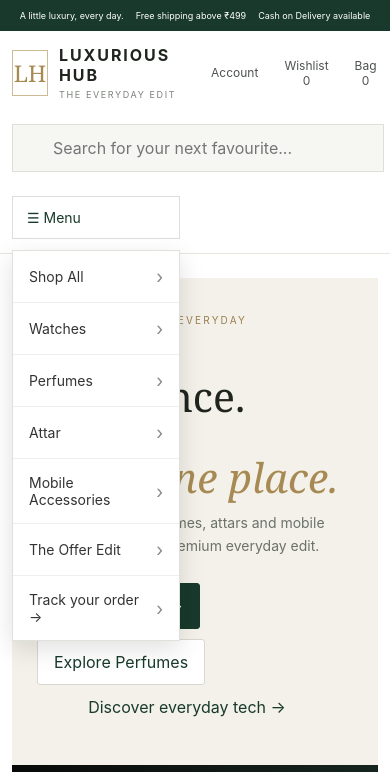
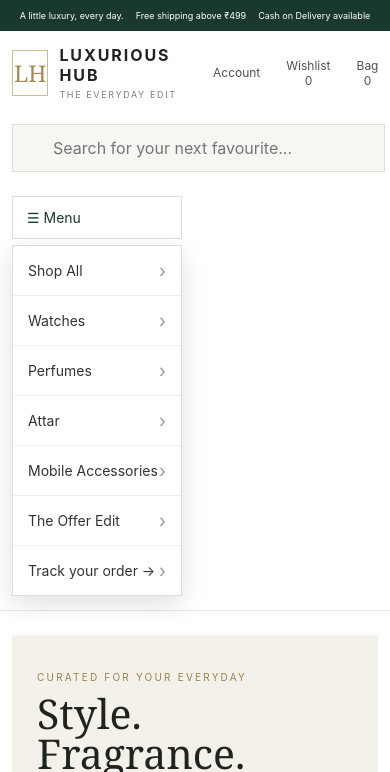
Before and after one commit to bloodred053-spec/luxurious-hub, a website: page public/index.html in a window 390 px wide. Both pictures are taken after a click on the button "☰ Menu". Shown: the top 772 px of the page. Drawn offline with Linux system fonts and the light colour scheme; no server answers.

Commit message:
Update styles.css

```diff
--- a/public/styles.css
+++ b/public/styles.css
@@ -477,3 +477,70 @@
     display:none !important;
   }
 }
+/* FINAL MOBILE DROPDOWN */
+@media(max-width:700px){
+
+  nav{
+    position:relative !important;
+    display:block !important;
+    width:100% !important;
+    overflow:visible !important;
+  }
+
+  .navlinks{
+    display:none !important;
+  }
+
+  .mobile-menu-btn{
+    display:block !important;
+    width:170px;
+    background:#fff;
+    border:1px solid #dddeda;
+    padding:12px 14px;
+    text-align:left;
+    font-size:14px;
+    color:#18392b;
+    cursor:pointer;
+  }
+
+  .mobile-menu{
+    position:static !important;
+    display:none;
+    width:170px;
+    margin-top:6px;
+    background:#fff;
+    border:1px solid #dddeda;
+    box-shadow:0 8px 24px rgba(0,0,0,.12);
+    z-index:100;
+    max-height:none !important;
+    overflow:visible !important;
+  }
+
+  .mobile-menu.show{
+    display:block !important;
+  }
+
+  .mobile-menu a{
+    display:flex !important;
+    align-items:center;
+    justify-content:space-between;
+    width:100%;
+    padding:14px 15px;
+    border-bottom:1px solid #eeeeea;
+    color:#333;
+    text-decoration:none;
+    font-size:14px;
+    background:#fff;
+    box-sizing:border-box;
+  }
+
+  .mobile-menu a::after{
+    content:"›";
+    color:#999;
+    font-size:18px;
+  }
+
+  .mobile-menu a:last-child{
+    border-bottom:0;
+  }
+}
```
